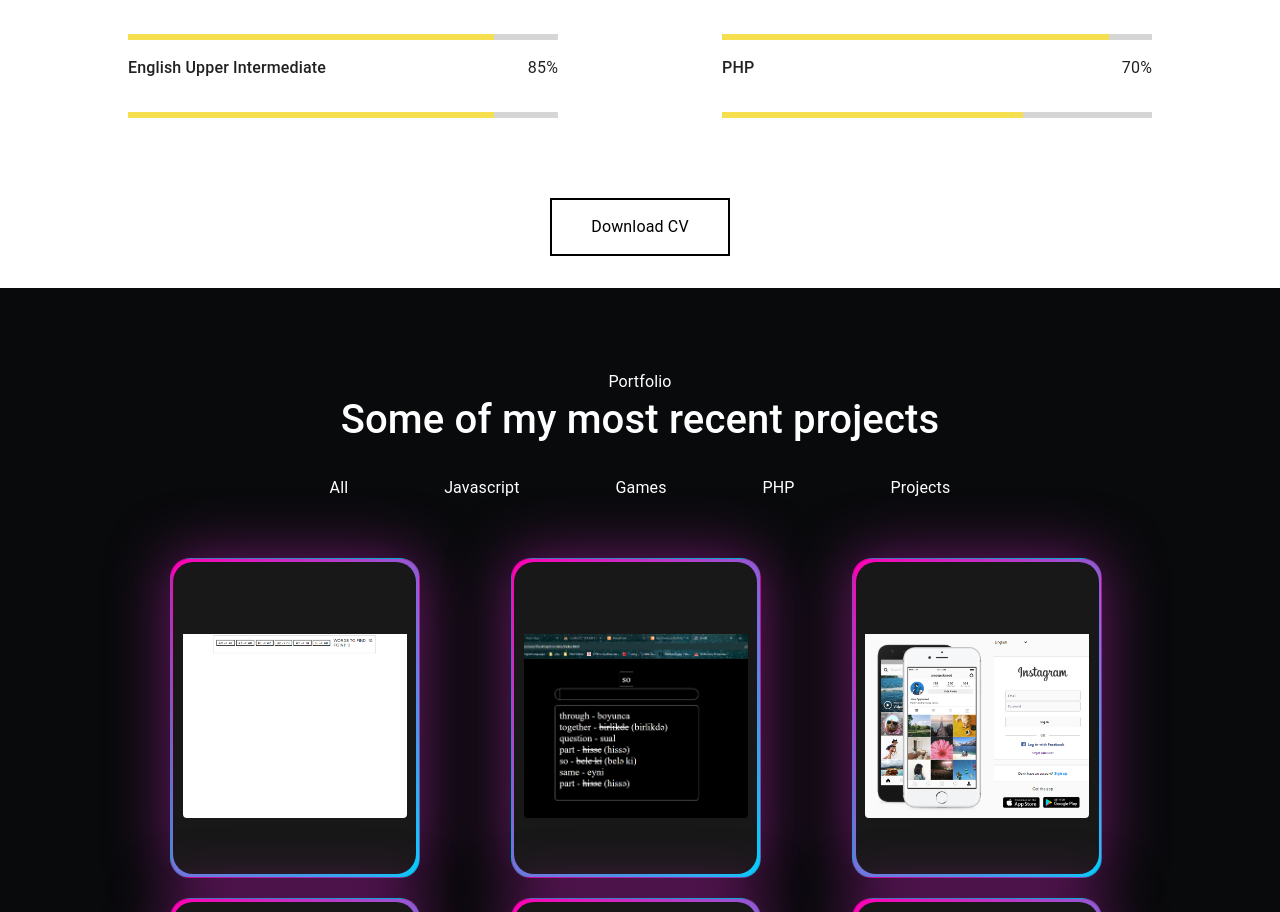
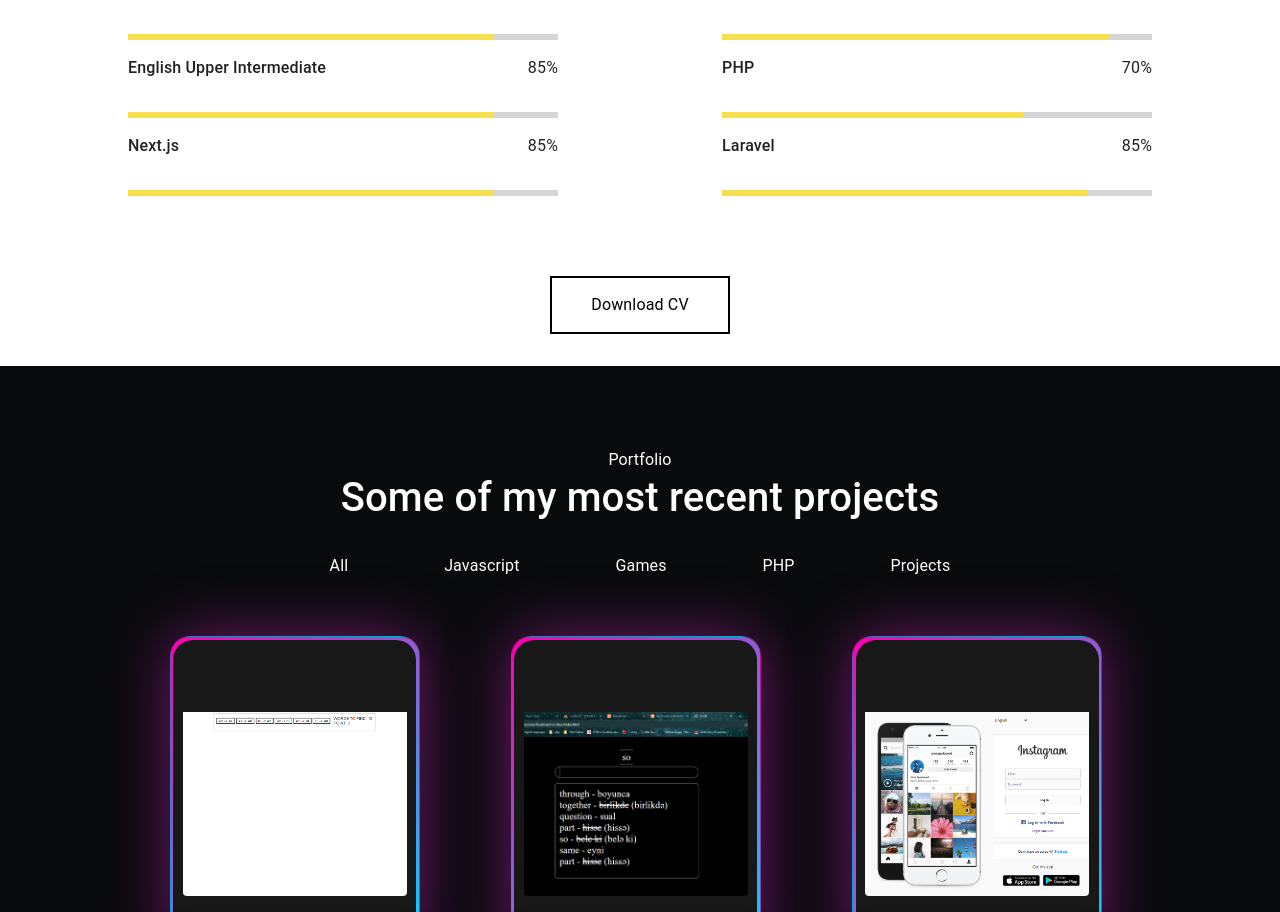
Before and after one commit to ShahmirzeMIT/Portfolio, a React (Create React App) app: page / in a window 1280 px wide. Shown: the part 3463-4375 px from the top of the page. Built offline with nearby package versions, Linux system fonts and the light colour scheme.

Commit message:
update  skill and cv

```diff
--- a/public/assets/json/skill.json
+++ b/public/assets/json/skill.json
@@ -38,5 +38,15 @@
         "id": "8",
         "name": "104",
         "percent": "70"
+    },
+    {
+        "id": "9",
+        "name": "110",
+        "percent": "85"
+    },
+    {
+        "id": "10",
+        "name": "111",
+        "percent": "85"
     }
 ] }
--- a/public/assets/json/translation.json
+++ b/public/assets/json/translation.json
@@ -748,5 +748,19 @@
         "az": "BsLinkedin",
         "en": "BsLinkedin",
         "ru": "BsLinkedin"
+    },
+     {
+        "id": "110",
+        "name": "skillNextJS",
+        "az": "Next.js",
+        "en": "Next.js",
+        "ru": "Next.js"
+    },
+    {
+        "id": "111",
+        "name": "skillLaravel",
+        "az": "Laravel",
+        "en": "Laravel",
+        "ru": "Laravel"
     }
 ] }
--- a/src/component/resume.js
+++ b/src/component/resume.js
@@ -180,7 +180,7 @@ function Resume() {
             {
               education && education.length >0  && data.length>0  ?<>
               {
-                education.filter((item)=>item.id==46 || item.id==47 || item.id==48 || item.id==103)
+                education.filter((item)=>item.id==46 || item.id==47 || item.id==48 || item.id==103 || item.id==110)
                 .map((item)=>
                  data.map((item2,i)=>
                 item.id==item2.name?
@@ -206,7 +206,7 @@ function Resume() {
             {
               education && education.length >0  && data.length>0  ?<>
               {
-                education.filter((item)=>item.id==49 || item.id==50 || item.id==51 || item.id==104)
+                education.filter((item)=>item.id==49 || item.id==50 || item.id==51 || item.id==104 || item.id==111)
                 .map((item)=>
                  data.map((item2,i)=>
                 item.id==item2.name?
```
Also changed, not shown: 1 other file (tests, documents, lock files or other folders).
